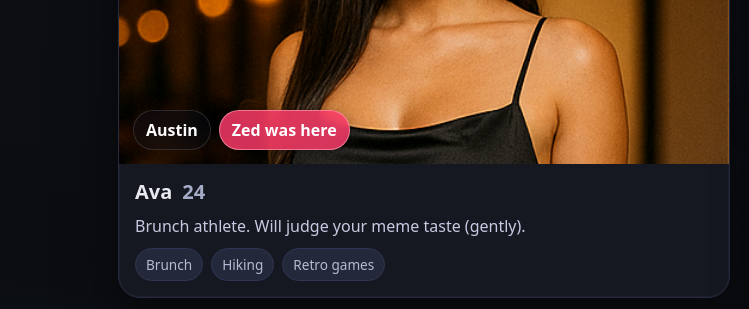
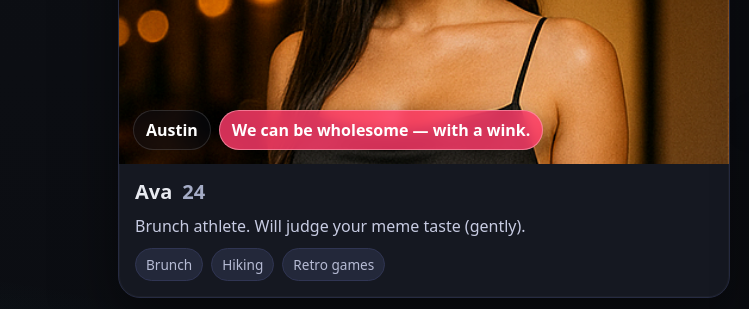
Before and after one commit to Singularity-Zed/CDR-CUP-25, a plain HTML site: page SourceWebpages/PastaTINDER.html in a window 1280 px wide. Shown: the part 332-641 px from the top of the page, 0-749 px from the left. Drawn offline with Linux system fonts and the light colour scheme; files whose address does not match are found by name.

Commit message:
Added easter egg profile

```diff
--- a/SourceWebpages/PastaTINDER.html
+++ b/SourceWebpages/PastaTINDER.html
@@ -237,10 +237,14 @@
         img:'file:///C:/CDR-CUP-25/LocalBackup/Resources/Pictures/PastaTinder/Luna.jpg',
         bio:"Live, love and be happy.",
         tags:['Museums','Pilates','Sushi']},
-    {name:'Sexy Pesto', age:99, city:'Near You',
+      {name:'Sexy Pesto', age:99, city:'Near You',
         img:'file:///C:/CDR-CUP-25/LocalBackup/Resources/Pictures/PastaTinder/SteganausorusRex.jpeg',
         bio:"Age is but a number, there are so much more to my pictures, are you willing to find out, GROWL!. Shameless eye contact and dad‑joke appreciation. I like my women like my pasta, ELEGANTE!👀",
         tags:['Museums','Pilates','Sushi']},
+      {name:'Max', age:35, city:'Boston',
+        img:'file:///C:/CDR-CUP-25/LocalBackup/Resources/Pictures/PastaTinder/Max.png',
+        bio:"Will never forget to design a coin",
+        tags:['Cargo Shorts','Leg Day','Selfies']},
       {name:'Nina', age:28, city:'Philly',
         img:'file:///C:/CDR-CUP-25/LocalBackup/Resources/Pictures/PastaTinder/Nina.jpg',
         bio:"Flirting with hobbies since 2018.",
@@ -256,8 +260,7 @@
       "Certified menace to boring Saturdays.",
       "Caution: flirty by default.",
       "Eyes say 'angel,' playlist says 'trouble.'",
-      "We can be wholesome — with a wink.",
-      "Zed was here"
+      "We can be wholesome — with a wink."
     ];
 
     let index = 0;
```
Also changed, not shown: LocalBackup/Resources/Pictures/PastaTinder/Max.png (added).
